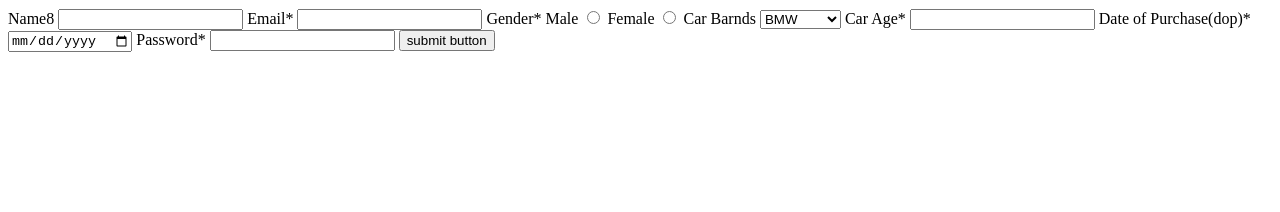
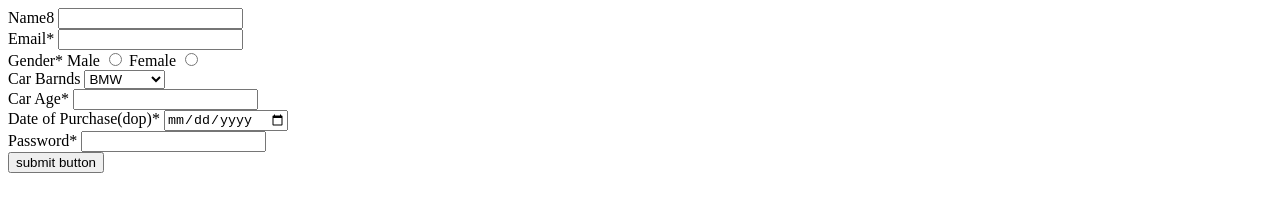
Before and after one commit to acciojob/car-insurance-form-ShivaniAnandan, a website: page main.html in a window 1280 px wide. Drawn offline with Linux system fonts and the light colour scheme.

Commit message:
created a submission

```diff
--- a/main.html
+++ b/main.html
@@ -11,27 +11,41 @@
     <script type="text/javascript" src="./script.js">
 </script>
 <from method="post">
+	<div>
 	<label for="name">Name8</label>
 	<input type="text" id="name" required>
+	</div>
+	<div>
 	<label for="email">Email*</label>
 	<input type="email" id="email" required>
+	</div>
+	<div>
 	<label for="gender">Gender*</label>
 	<label for="male">Male</label>
 	<input type="radio" id="male" value="Male" name="gender" required>
 	<label for="female">Female</label>
 	<input type="radio" id="female" value="Female" name="gender" required>
+	</div>
+	<div>
 	<label for="cars">Car Barnds</label>
 	<select id="cars">
 	<option value="BMW">BMW</option>
 	<option value="Audi">Audi</option>
 	<option value="Mercedez">Mercedez</option>
 	</select>
-	<label for="carage">Car Age*</label>
-	<input type="number" id="carage" required>
-	<label for="dop">Date of Purchase(dop)*</label>
-	<input type="date" id="dop" required>
+	</div>
+	<div>
+	<label for="age">Car Age*</label>
+	<input type="number" id="age" required>
+	</div>
+	<div>
+	<label for="dob">Date of Purchase(dop)*</label>
+	<input type="date" id="dob" required>
+	</div>
+	<div>
 	<label for="password">Password*</label>
 	<input type="password" id="password" required>
+	</div>
 	<button type="submit" >submit button</button>
 </from>
 </body>
```
